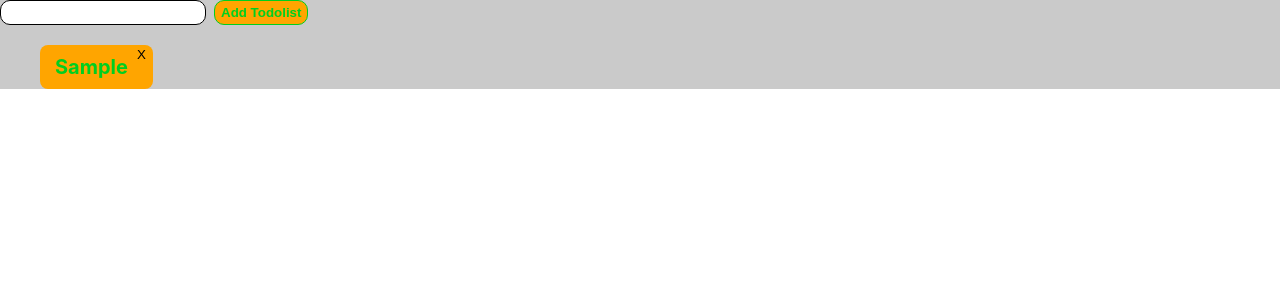
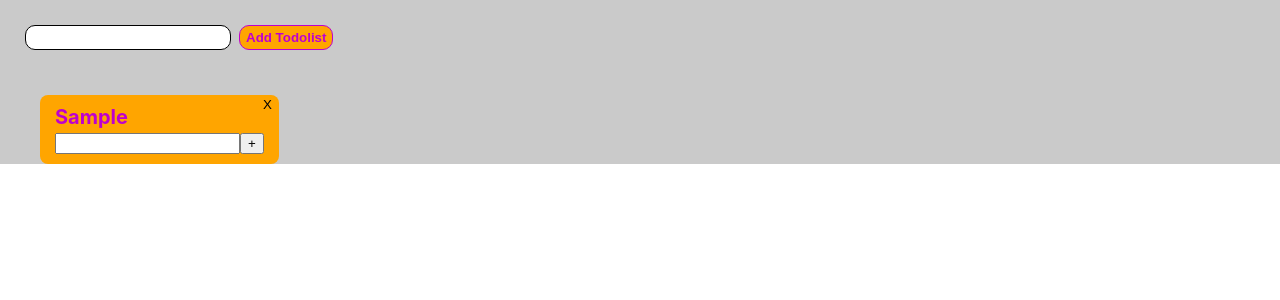
Before and after one commit to lufamukr/todo-vtemp, a React (Create React App) app: page / in a window 1280 px wide. Both pictures are taken after typing "Sample" into the empty fields and a click on the button "Add Todolist". Shown: the top 300 px of the page. Built offline with nearby package versions, Linux system fonts and the light colour scheme.

Commit message:
task work start

```diff
--- a/src/App.css
+++ b/src/App.css
@@ -6,6 +6,7 @@
 }
 
 .addTodoBox {
+  padding: 25px;
   display: flex;
   margin-bottom: 15px;
 }
@@ -25,6 +26,6 @@
   border-radius: 10px;
   font-weight: 700;
   text-transform: capitalize;
-  color: #00cf1f;
+  color: #be00cf;
   background-color: #ffa500;
 }
--- /dev/null
+++ b/src/comp-ts/inputTask/AddTask.tsx
@@ -0,0 +1,32 @@
+import React, { ChangeEvent, useState } from "react";
+
+export const AddTask = () => {
+
+  type TaskStateType = {
+    title: string;
+  }
+
+  let [taskState, setTaskState] = useState<Array<TaskStateType>>([])
+  let [taskTitle, setTaskTitle] = useState('')
+  function addTask(title: string) {
+    if(taskTitle.trim() !== '') {
+      let newTask = {title: title}
+      setTaskState([...taskState, newTask])
+      setTaskTitle('')
+    } else {
+
+    }
+  }
+
+  return(
+    <div>
+      <input type="text" value={taskTitle} onChange={(e:ChangeEvent<HTMLInputElement>) => {setTaskTitle(e.currentTarget.value)}}/>
+      <button onClick={()=>{addTask(taskTitle)}}>+</button>
+      {taskState.length > 0 ? <ul>
+        {taskState.map((m) => {
+          return (<li>{m.title}</li>)
+        })}
+      </ul> : ''}
+    </div>
+  )
+}
--- a/src/comp-ts/inputTodo/AddTodo.module.css
+++ b/src/comp-ts/inputTodo/AddTodo.module.css
@@ -1,8 +1,8 @@
 
 .todolistWrapper {
-  display: flex;
   width: fit-content;
   padding: 10px 15px;
+  margin-bottom: 10px;
 
   list-style: none;
   background-color: #ffa500;
@@ -11,9 +11,13 @@
   position: relative;
 }
 
+.todolistWrapper:last-child {
+  margin-bottom: 0;
+}
+
 .todolistTitle {
   font-weight: 700;
-  color: #00cf1f;
+  color: #be00cf;
 }
 
 .todolistTitle {
--- a/src/comp-ts/inputTodo/AddTodo.tsx
+++ b/src/comp-ts/inputTodo/AddTodo.tsx
@@ -1,6 +1,7 @@
 import React from "react";
 import { TodolistStateType } from "../../App";
 import s from "./AddTodo.module.css";
+import { AddTask } from "../inputTask/AddTask";
 
 type AddTodoType = {
   title: string;
@@ -16,7 +17,9 @@ export const AddTodo = (props: AddTodoType) => {
         {props.list.map((m) => {
           return (
             <ul className={s.todolistWrapper}>
-              <li className={s.todolistTitle}>{m.title}</li>
+              <li>
+                <span className={s.todolistTitle}>{m.title}</span>
+                <AddTask />
                 <button
                   className={s.delItemBtn}
                   onClick={() => {
@@ -25,6 +28,7 @@ export const AddTodo = (props: AddTodoType) => {
                 >
                   X
                 </button>
+              </li>
             </ul>
           );
         })}
```
Also changed, not shown: src/comp-ts/inputTask/AddTask.module.css (added). Lines whose indentation alone changed are shown as unchanged.
